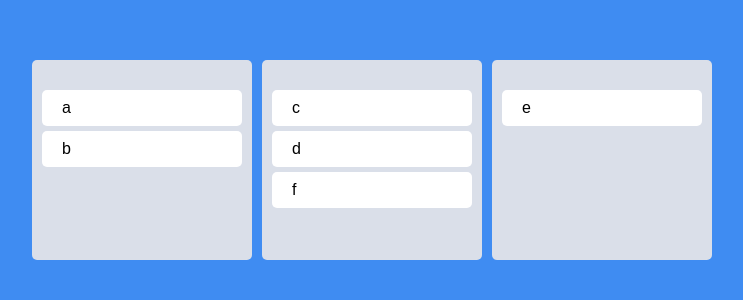
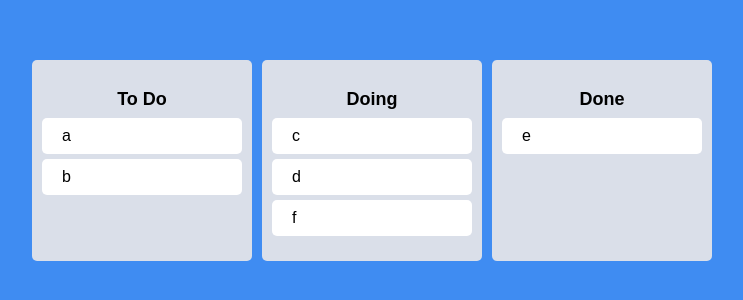
Before and after one commit to WithYourLanguage/resat-master-class, a React (Create React App) app: page / in a window 1280 px wide. Shown: the part 240-540 px from the top of the page, without its empty margins (268-1011 px from the left). Built offline with nearby package versions, Linux system fonts and the light colour scheme.

Commit message:
7.9 Same Board Movement
강의 7.9 에서는 같은 board내에서 이동하는 것을 완성했다

```diff
--- a/src/App.tsx
+++ b/src/App.tsx
@@ -29,14 +29,20 @@
 
 function App() {
   const [toDos, setToDos] = useRecoilState(toDoState);
-  const onDragEnd = ({ draggableId, destination, source }: DropResult) => {
-    if (!destination) return;
-    // setToDos((oldToDos) => {
-    //   const toDosCopy = [...oldToDos];
-    //   toDosCopy.splice(source.index, 1);
-    //   toDosCopy.splice(destination?.index, 0, draggableId);
-    //   return toDosCopy;
-    // });
+  const onDragEnd = (info: DropResult) => {
+    console.log(info);
+    const { destination, draggableId, source } = info;
+    if (destination?.droppableId === source.droppableId) {
+      setToDos((allBoards) => {
+        const boardCopy = [...allBoards[source.droppableId]];
+        boardCopy.splice(source.index, 1);
+        boardCopy.splice(destination?.index, 0, draggableId);
+        return {
+          ...allBoards,
+          [source.droppableId]: boardCopy,
+        };
+      });
+    }
   };
   return (
     <DragDropContext onDragEnd={onDragEnd}>
--- a/src/atoms.tsx
+++ b/src/atoms.tsx
@@ -7,8 +7,8 @@
 export const toDoState = atom<IToDoState>({
   key: "toDo",
   default: {
-    to_do: ["a", "b"],
-    doing: ["c", "d", "f"],
-    done: ["e"],
+    "To Do": ["a", "b"],
+    Doing: ["c", "d", "f"],
+    Done: ["e"],
   },
 });
--- a/src/components/Board.tsx
+++ b/src/components/Board.tsx
@@ -15,18 +15,28 @@
   boardId: string;
 }
 
+const Title = styled.h2`
+  text-align: center;
+  font-weight: 600;
+  margin-bottom: 10px;
+  font-size: 18px;
+`;
+
 function Board({ toDos, boardId }: IBoardProps) {
   return (
+    <Wrapper>
+      <Title>{boardId}</Title>
       <Droppable droppableId={boardId}>
         {(magic) => (
-        <Wrapper ref={magic.innerRef} {...magic.droppableProps}>
+          <div ref={magic.innerRef} {...magic.droppableProps}>
             {toDos.map((toDo, index) => (
               <DraggableCard key={toDo} index={index} toDo={toDo} />
             ))}
             {magic.placeholder}
-        </Wrapper>
+          </div>
         )}
       </Droppable>
+    </Wrapper>
   );
 }
 
```
Lines whose indentation alone changed are shown as unchanged.
